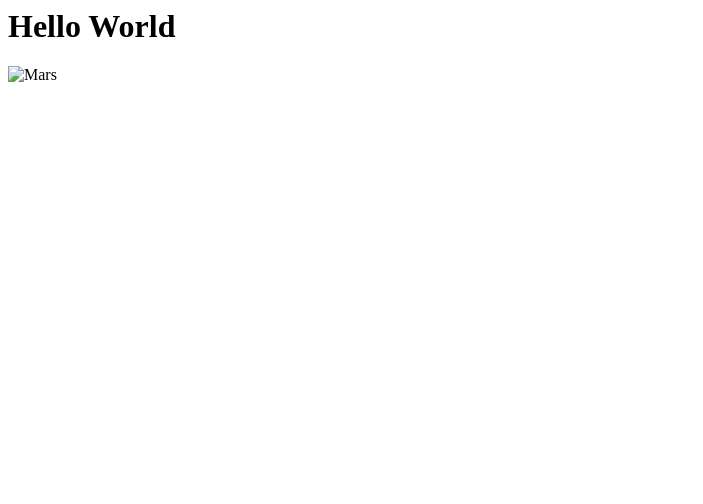
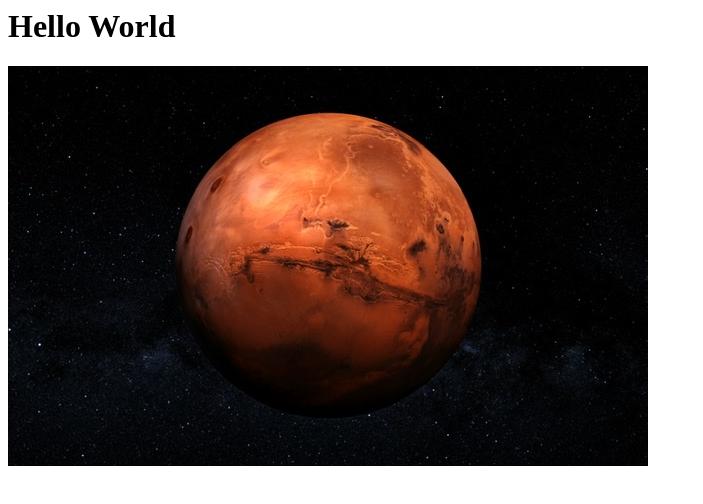
Before and after one commit to AlexCheka/Hello-World, a plain HTML site: page index.html in a window 1280 px wide. Shown: the whole page, without its empty margins (0-703 px from the left). Drawn offline with Linux system fonts and the light colour scheme.

Commit message:
Update index.html

```diff
--- a/index.html
+++ b/index.html
@@ -5,6 +5,6 @@
   </head>
   <body/>
     <h1>Hello World</h1>
-    <img src="BC764F0D-59FB-42F8_82AB-849D97CA862E.jpeg" alt="Mars">
+    <img src="BC764F0D-59FB-42F8-82AB-849D97CA862E.jpeg" alt="Mars">
   </body>
 </html>
```
